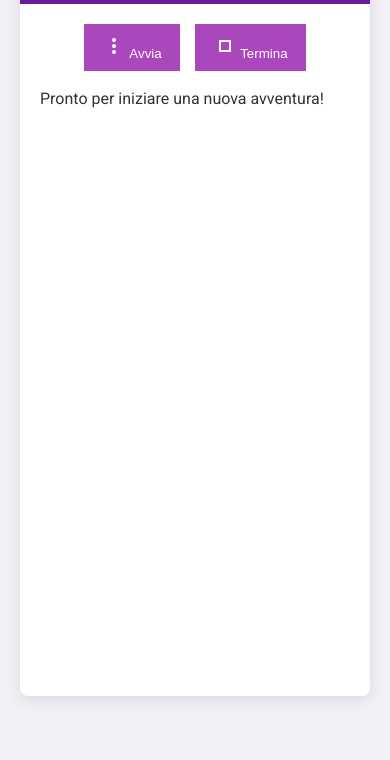
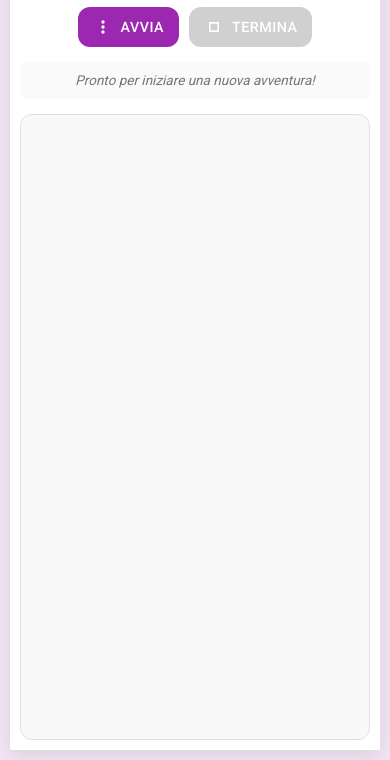
Before and after one commit to alejandroandIA/aiko, a plain HTML site: page index.html in a window 390 px wide. Shown: the part 84-844 px from the top of the page. Drawn offline with Linux system fonts and the light colour scheme.

Commit message:
Update style.css

```diff
--- a/style.css
+++ b/style.css
@@ -1,17 +1,19 @@
-/* style.css */
+/* style.css (Continuazione) */
 :root {
     --primary-color: #6a1b9a; /* Viola scuro */
-    --secondary-color: #ab47bc; /* Viola più chiaro */
-    --accent-color: #fdd835;    /* Giallo per accenti */
-    --text-color: #333;
-    --bg-color: #f4f0f7;    /* Sfondo leggermente violaceo */
+    --secondary-color: #9c27b0; /* Viola medio per bottoni */
+    --accent-color: #ffeb3b;    /* Giallo per accenti luminosi */
+    --text-color: #212121;      /* Nero quasi puro per testo principale */
+    --text-light: #757575;    /* Grigio per testo secondario */
+    --bg-color: #f3e5f5;       /* Sfondo lavanda molto chiaro */
     --container-bg: #ffffff;
     --btn-text-color: #ffffff;
-    --user-msg-bg: #e1f5fe; /* Azzurro chiaro per utente */
-    --ai-msg-bg: #ede7f6;   /* Viola molto chiaro per AI */
-    --system-msg-bg: #f5f5f5;
-    --border-radius: 8px;
-    --box-shadow: 0 4px 15px rgba(0, 0, 0, 0.1);
+    --user-msg-bg: #e3f2fd;     /* Azzurro cielo per utente */
+    --ai-msg-bg: #f3e5f5;       /* Lavanda chiaro per AI (diverso da bg-color) */
+    --system-msg-bg: #eeeeee;   /* Grigio chiaro per sistema */
+    --border-radius: 12px;      /* Bordi più arrotondati */
+    --box-shadow: 0 6px 20px rgba(0, 0, 0, 0.1);
+    --font-family: 'Roboto', 'Segoe UI', Tahoma, Geneva, Verdana, sans-serif;
 }
 
 * {
@@ -21,15 +23,16 @@
 }
 
 body {
-    font-family: 'Roboto', sans-serif;
+    font-family: var(--font-family);
     background-color: var(--bg-color);
     color: var(--text-color);
     line-height: 1.6;
     display: flex;
     justify-content: center;
-    align-items: flex-start; /* Allinea in alto per vedere subito */
+    align-items: flex-start;
     min-height: 100vh;
-    padding: 20px;
+    padding: 15px;
+    font-size: 16px;
 }
 
 .app-container {
@@ -41,28 +44,30 @@ body {
     overflow: hidden;
     display: flex;
     flex-direction: column;
-    height: calc(100vh - 40px); /* Altezza massima meno padding body */
-    max-height: 90vh; /* Limite per non toccare i bordi su schermi grandi */
+    height: calc(100vh - 30px); /* Altezza massima meno padding body */
+    max-height: 95vh;
 }
 
 .app-header {
-    background-color: var(--primary-color);
+    background: linear-gradient(135deg, var(--primary-color), var(--secondary-color));
     color: var(--btn-text-color);
-    padding: 15px 20px;
+    padding: 18px 20px;
     text-align: center;
+    border-bottom: 1px solid rgba(0,0,0,0.05);
 }
 
 .app-header h1 {
-    font-size: 1.5em;
+    font-size: 1.6em;
     font-weight: 500;
+    letter-spacing: 0.5px;
 }
 
 .chat-main {
-    padding: 20px;
+    padding: 15px;
     display: flex;
     flex-direction: column;
     flex-grow: 1;
-    overflow: hidden; /* Per gestire overflow interno */
+    overflow: hidden;
 }
 
 .controls-container {
@@ -70,10 +75,174 @@ body {
     gap: 15px;
     margin-bottom: 15px;
     justify-content: center;
+    flex-wrap: wrap; /* Per adattarsi su schermi piccoli */
 }
 
 .btn {
+    font-family: var(--font-family);
+    font-weight: 500;
+    font-size: 1em;
+    border: none;
+    padding: 12px 22px;
+    border-radius: var(--border-radius);
+    cursor: pointer;
+    transition: transform 0.2s ease, box-shadow 0.2s ease, background-color 0.2s ease;
+    display: inline-flex;
+    align-items: center;
+    gap: 8px;
+    text-transform: uppercase;
+    letter-spacing: 0.5px;
+}
+
+.btn:hover:not(:disabled) {
+    transform: translateY(-2px);
+    box-shadow: 0 4px 10px rgba(0,0,0,0.15);
+}
+
+.btn:active:not(:disabled) {
+    transform: translateY(0px);
+    box-shadow: 0 2px 5px rgba(0,0,0,0.1);
+}
+
+.btn:disabled {
+    background-color: #bdbdbd; /* Grigio per disabilitato */
+    cursor: not-allowed;
+    opacity: 0.7;
+}
+
+.btn-start {
     background-color: var(--secondary-color);
     color: var(--btn-text-color);
-    border: none;
-    padding: 10px 18px;
+}
+.btn-start:hover:not(:disabled) { background-color: var(--primary-color); }
+
+.btn-stop {
+    background-color: #f44336; /* Rosso per stop */
+    color: var(--btn-text-color);
+}
+.btn-stop:hover:not(:disabled) { background-color: #d32f2f; }
+
+.btn svg {
+    width: 20px; /* Dimensioni icone SVG */
+    height: 20px;
+}
+
+.status-bar {
+    text-align: center;
+    margin-bottom: 15px;
+    padding: 8px;
+    font-style: italic;
+    color: var(--text-light);
+    background-color: #fafafa;
+    border-radius: calc(var(--border-radius) / 2);
+    font-size: 0.9em;
+    /* display: none; /* Decommenta per nascondere la status bar */
+}
+
+.transcripts-container {
+    flex-grow: 1;
+    overflow-y: auto;
+    background-color: #f9f9f9;
+    border: 1px solid #e0e0e0;
+    border-radius: var(--border-radius);
+    padding: 15px;
+    scrollbar-width: thin;
+    scrollbar-color: var(--secondary-color) #f0f0f0;
+}
+
+#transcripts div {
+    margin-bottom: 12px;
+    padding: 10px 15px;
+    border-radius: var(--border-radius);
+    max-width: 85%;
+    word-wrap: break-word; /* Per andare a capo con parole lunghe */
+}
+
+#transcripts div strong { /* Stile per il nome dello speaker */
+    font-weight: 500;
+    margin-right: 5px;
+    display: block; /* Nome su una riga separata */
+    margin-bottom: 3px;
+    font-size: 0.9em;
+}
+
+
+#transcripts div.tu {
+    background-color: var(--user-msg-bg);
+    color: #0d47a1; /* Blu scuro per testo utente */
+    margin-left: auto; /* Allinea a destra */
+    border-bottom-right-radius: 0; /* Effetto fumetto */
+}
+#transcripts div.tu strong { color: #0d47a1; }
+
+
+#transcripts div.ai {
+    background-color: var(--ai-msg-bg);
+    color: var(--primary-color); /* Viola per testo AI */
+    margin-right: auto; /* Allinea a sinistra */
+    border-bottom-left-radius: 0; /* Effetto fumetto */
+}
+#transcripts div.ai strong { color: var(--primary-color); }
+
+#transcripts div.sistema {
+    background-color: var(--system-msg-bg);
+    font-style: italic;
+    font-size: 0.85em;
+    color: var(--text-light);
+    text-align: center;
+    max-width: 100%;
+    padding: 6px 10px;
+}
+#transcripts div.sistema strong { color: var(--text-light); display: inline; }
+
+
+/* Scrollbar styling per Webkit (Chrome, Safari) */
+.transcripts-container::-webkit-scrollbar {
+    width: 8px;
+}
+.transcripts-container::-webkit-scrollbar-track {
+    background: #f0f0f0;
+    border-radius: 10px;
+}
+.transcripts-container::-webkit-scrollbar-thumb {
+    background-color: var(--secondary-color);
+    border-radius: 10px;
+    border: 2px solid #f0f0f0;
+}
+.transcripts-container::-webkit-scrollbar-thumb:hover {
+    background-color: var(--primary-color);
+}
+
+
+/* Responsive adjustments */
+@media (max-width: 600px) {
+    body {
+        padding: 10px;
+        font-size: 15px;
+    }
+    .app-container {
+        height: calc(100vh - 20px);
+        max-height: none; /* Permetti full height su mobile */
+        border-radius: 0; /* Angoli non arrotondati su mobile per full screen feel */
+    }
+    .app-header h1 {
+        font-size: 1.4em;
+    }
+    .chat-main {
+        padding: 10px;
+    }
+    .controls-container {
+        gap: 10px;
+    }
+    .btn {
+        padding: 10px 15px;
+        font-size: 0.95em;
+    }
+    .transcripts-container {
+        padding: 10px;
+    }
+    #transcripts div {
+        max-width: 90%;
+        padding: 8px 12px;
+    }
+}
```
